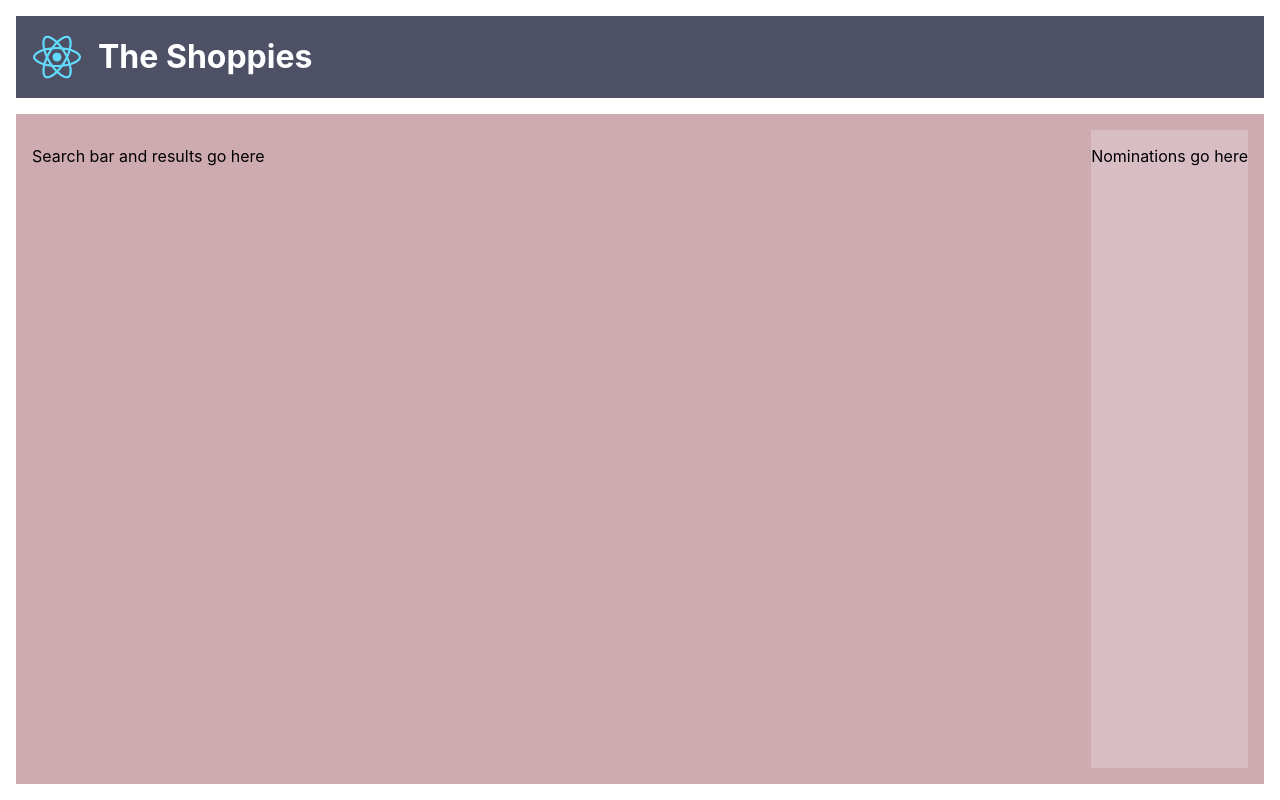
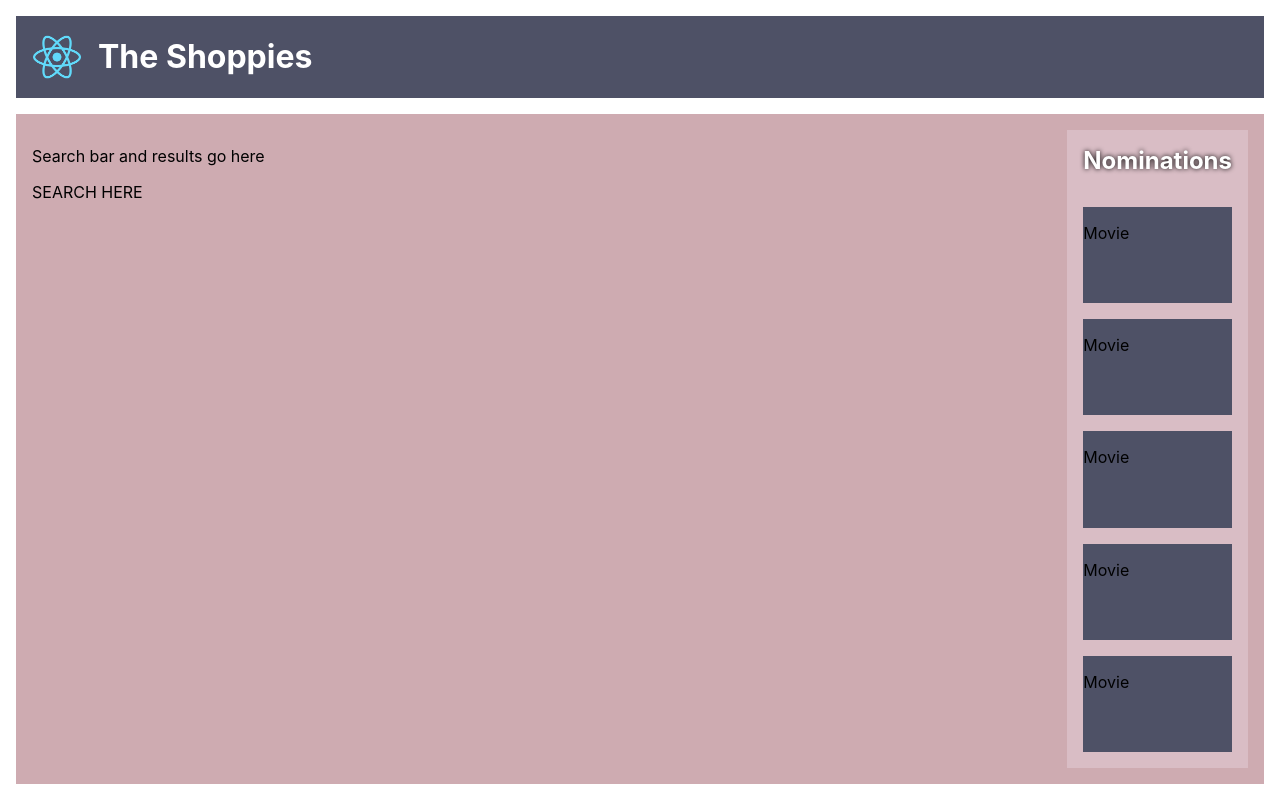
Before and after one commit to rghatore/theShoppies, a React (Create React App) app: page / in a window 1280 px wide. Built offline with nearby package versions, Linux system fonts and the light colour scheme.

Commit message:
adding nomination list components and setting layout

```diff
--- a/src/components/Main.scss
+++ b/src/components/Main.scss
@@ -12,6 +12,17 @@
   .content_nominations {
     background-color: #D9BDC5;
     margin: 1rem;
+    display: flex;
+    flex-direction: column;
+    justify-content: flex-start;
+    align-items: stretch;
+
+    .text_nominations {
+      margin: 1rem;
+      color: #fff;
+      text-shadow: 0 0 5px black;
+    }
+
   }
 
 }
--- /dev/null
+++ b/src/components/NominationList.js
@@ -0,0 +1,12 @@
+import './NominationList.scss';
+import NominationListItem from './NominationListItem';
+
+function NominationList(props) {
+  return (
+    <ul className="nomination_list">
+      {props.selected.map(movie => <NominationListItem num={movie}/>)}
+    </ul>
+  )
+};
+
+export default NominationList;
--- /dev/null
+++ b/src/components/NominationList.scss
@@ -0,0 +1,10 @@
+.nomination_list {
+  padding-inline-start: 0px;
+  margin-block-start: 0;
+  margin-block-end: 0;
+  margin: 0 1rem 1rem 1rem;
+  flex: 2;
+  display: flex;
+  flex-direction: column;
+  justify-content: space-between;
+}
--- /dev/null
+++ b/src/components/NominationListItem.js
@@ -0,0 +1,11 @@
+import './NominationListItem.scss';
+
+function NominationListItem(props) {
+  return (
+    <div className="movie_nominated_card">
+      <p>Movie {props.num}</p>
+    </div>
+  )
+};
+
+export default NominationListItem;
--- /dev/null
+++ b/src/components/NominationListItem.scss
@@ -0,0 +1,5 @@
+.movie_nominated_card {
+  background-color: #4E5166;
+  flex-grow: 1;
+  margin-top: 1rem;
+}
--- /dev/null
+++ b/src/components/SearchBar.js
@@ -0,0 +1,9 @@
+import './SearchBar.scss';
+
+function Search() {
+  return (
+    <span>SEARCH HERE</span>
+  )
+};
+
+export default Search;
```
Also changed, not shown: src/components/Main.js, src/components/SearchBar.scss (added).
